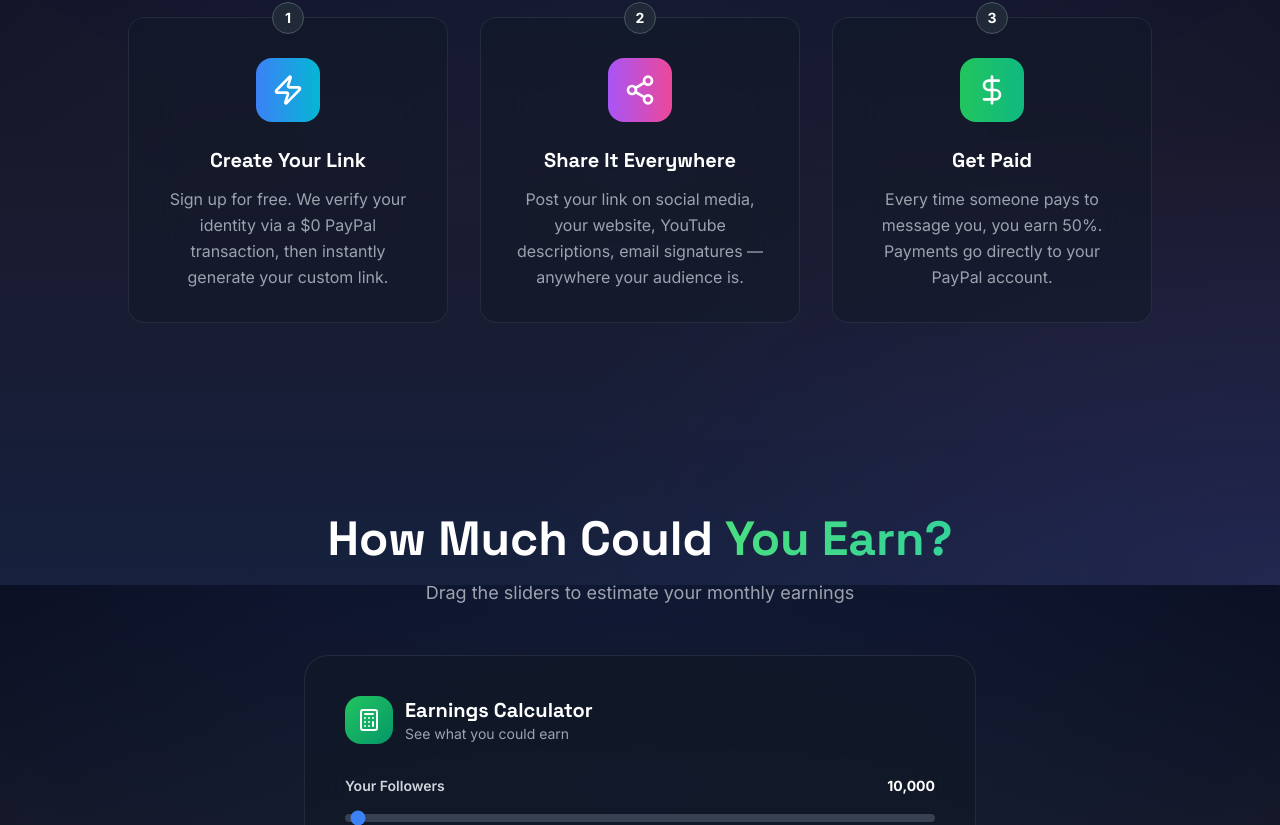
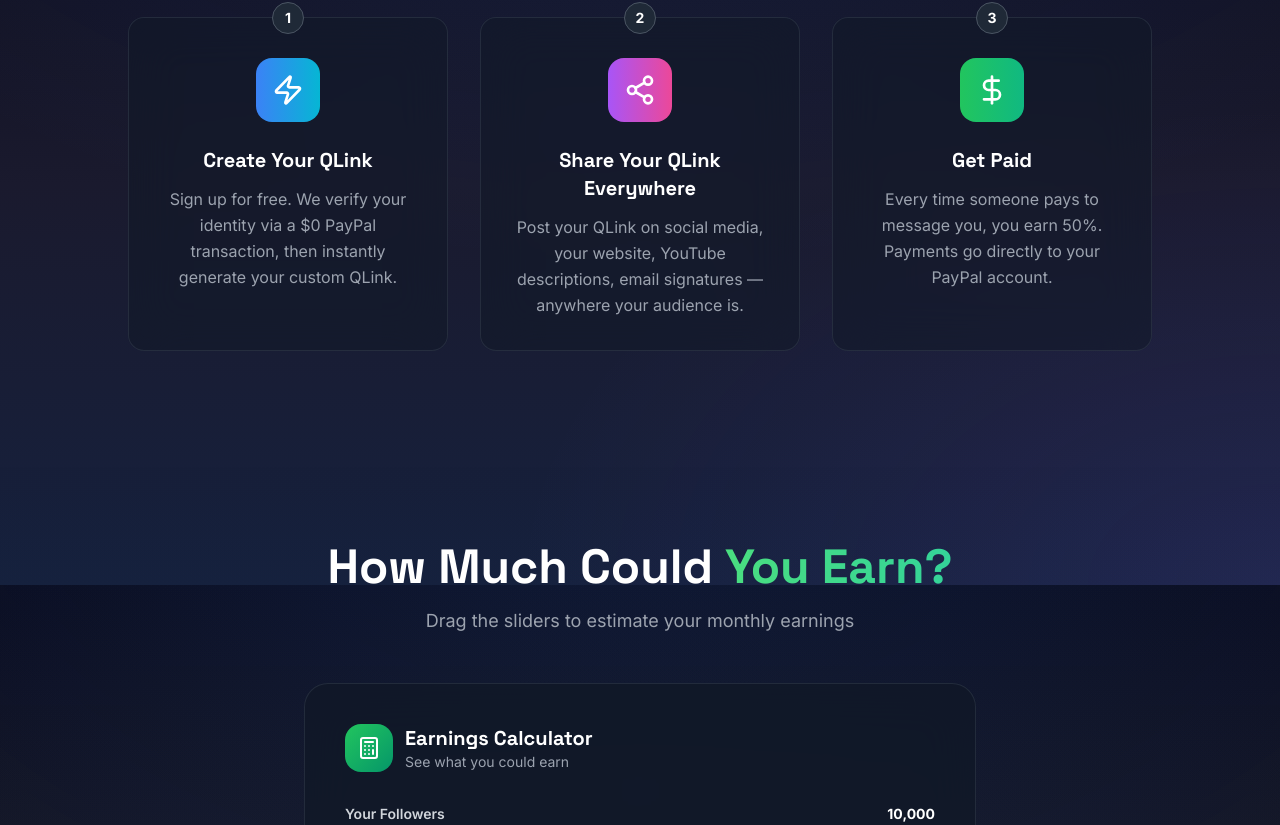
Before and after one commit to worthingtonse/distributedmailsystem.com, a React (Vite) app in the folder client/: page /influencers in a window 1280 px wide. Shown: the part 1015-1840 px from the top of the page. Built offline with nearby package versions, Linux system fonts and the light colour scheme; no server answers.

Commit message:
trying to get it to work

```diff
--- a/client/src/pages/Home.jsx
+++ b/client/src/pages/Home.jsx
@@ -467,7 +467,7 @@ function Home() {
                       for Every Message
                     </h2>
                     <p className="text-gray-300 mb-6 leading-relaxed">
-                      Share one link with your audience. Every follower who wants to reach you pays a small fee — you keep 50%. Zero setup cost, earnings from day one.
+                      Share your QLink with your audience. Every follower who wants to reach you pays a small fee — you pay 12 to 15% platform fee. Zero setup cost, earnings from day one.
                     </p>
                     <div className="flex flex-col sm:flex-row gap-3">
                       <Link
@@ -486,8 +486,8 @@ function Home() {
                   </div>
                   <div className="space-y-4">
                     {[
-                      { step: "1", title: "Create your link", desc: "Free signup — verified via PayPal in seconds" },
-                      { step: "2", title: "Share it everywhere", desc: "Social media, bio links, email signatures" },
+                      { step: "1", title: "Create your QLink", desc: "Free signup — verified via PayPal in seconds" },
+                      { step: "2", title: "Share your QLink everywhere", desc: "Social media, bio links, email signatures" },
                       { step: "3", title: "Get paid", desc: "50% of every purchase goes to your PayPal" },
                     ].map((item) => (
                       <div key={item.step} className="flex items-start gap-4 p-4 bg-black/30 rounded-xl border border-green-500/10">
--- a/client/src/pages/Influencers.jsx
+++ b/client/src/pages/Influencers.jsx
@@ -152,19 +152,19 @@ const EarningsCalculator = memo(() => {
 EarningsCalculator.displayName = "EarningsCalculator";
 
 function Influencers() {
-  useDocumentMeta({ title: 'Get Paid to Receive Emails', description: 'Turn your audience into revenue. Share one link, earn 50% every time a follower messages you through QMail.' });
+  useDocumentMeta({ title: 'Get Paid to Receive Emails', description: 'Turn your audience into revenue. Share your QLink, earn 50% every time a follower messages you through QMail.' });
 
   const steps = [
     {
       icon: Zap,
-      title: "Create Your Link",
-      description: "Sign up for free. We verify your identity via a $0 PayPal transaction, then instantly generate your custom link.",
+      title: "Create Your QLink",
+      description: "Sign up for free. We verify your identity via a $0 PayPal transaction, then instantly generate your custom QLink.",
       gradient: "from-blue-500 to-cyan-500",
     },
     {
       icon: Share2,
-      title: "Share It Everywhere",
-      description: "Post your link on social media, your website, YouTube descriptions, email signatures — anywhere your audience is.",
+      title: "Share Your QLink Everywhere",
+      description: "Post your QLink on social media, your website, YouTube descriptions, email signatures — anywhere your audience is.",
       gradient: "from-purple-500 to-pink-500",
     },
     {
@@ -207,7 +207,7 @@ function Influencers() {
                 </h1>
 
                 <p className="text-lg md:text-xl text-gray-300 mb-10 leading-relaxed max-w-2xl mx-auto">
-                  Turn your audience into revenue. Share one link, and every follower who wants to reach you pays a small fee — you keep 50%.
+                  Turn your audience into revenue. Share your QLink, and every follower who wants to reach you pays a small fee — you keep 50%.
                 </p>
 
                 <p className="inline-block bg-yellow-500/10 border border-yellow-500/30 text-yellow-400 px-4 py-2 rounded-full text-xs font-bold uppercase tracking-widest mb-6">
@@ -339,7 +339,7 @@ function Influencers() {
                   Ready to Get Started?
                 </h2>
                 <p className="text-gray-300 text-lg mb-4 max-w-xl mx-auto">
-                  It costs you nothing. Create your link in minutes and start earning from your very next post.
+                  It costs you nothing. Create your QLink in minutes and start earning from your very next post.
                 </p>
                 <p className="inline-block bg-yellow-500/10 border border-yellow-500/30 text-yellow-400 px-4 py-2 rounded-full text-xs font-bold uppercase tracking-widest mb-8">
                   Influencer sign-ups open in Phase II — coming soon
@@ -349,7 +349,7 @@ function Influencers() {
                   onClick={() => track('influencer_cta_click', { location: 'bottom' })}
                   className="inline-flex items-center justify-center gap-2 px-8 py-4 bg-gradient-to-r from-green-500 to-emerald-600 text-white font-bold text-lg rounded-full hover:shadow-lg hover:shadow-green-500/25 transition-all active:scale-95"
                 >
-                  Create Your Link Now
+                  Create Your QLink Now
                   <ArrowRight className="w-5 h-5" />
                 </Link>
                 <p className="text-gray-500 text-sm mt-4">
```
Also changed, not shown: 1 other file (tests, documents, lock files or other folders).
